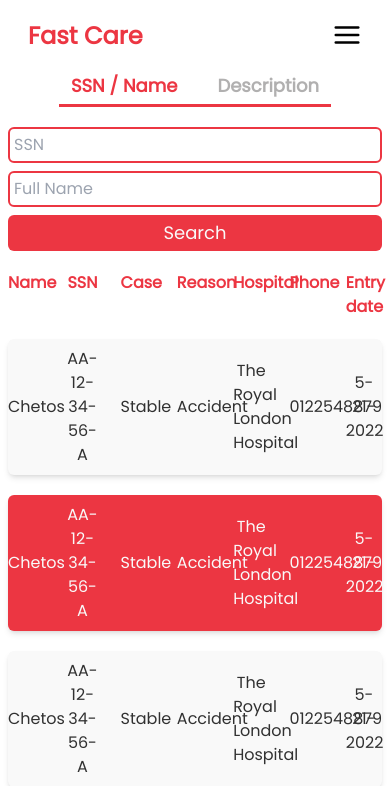
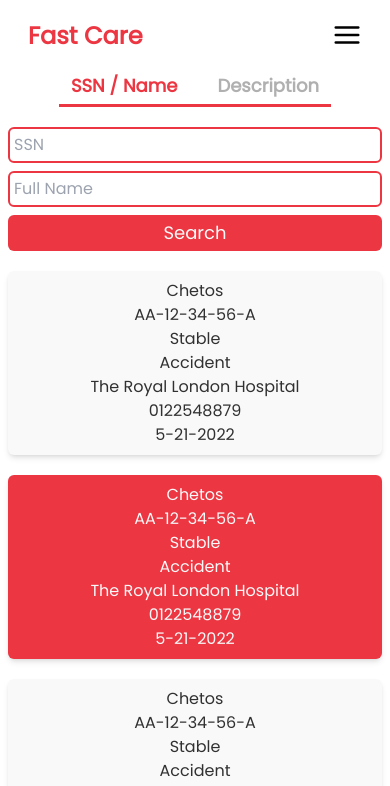
Before and after one commit to MostafaAmrHamed/fast-care, a React (Create React App) app: page / in a window 390 px wide. Shown: the top 786 px of the page. Built offline with nearby package versions, Linux system fonts and the light colour scheme.

Commit message:
feat(lost-people): Responsived the SSN section

```diff
--- a/src/screens/Lost-people/SSN.tsx
+++ b/src/screens/Lost-people/SSN.tsx
@@ -19,7 +19,7 @@ const SSN = () => {
           Search
         </button>
       </div>
-      <div className="grid grid-cols-7 gap-5 text-primary-1 font-semibold text-center">
+      <div className="hidden md:grid grid-cols-7 gap-5 text-primary-1 font-semibold text-center">
         <p>Name</p>
         <p>SSN</p>
         <p>Case</p>
--- a/src/screens/Lost-people/components/List.tsx
+++ b/src/screens/Lost-people/components/List.tsx
@@ -44,7 +44,7 @@ const List = () => {
       {data.map((element, index) => {
         return (
           <div
-            className="grid grid-cols-7 items-center gap-5 text-center text-base text-text-1 bg-primary-2 py-2 rounded-md shadow-md cursor-default"
+            className="md:grid md:grid-cols-7 md:items-center md:gap-5 text-center text-base text-text-1 bg-primary-2 py-2 rounded-md shadow-md cursor-default"
             style={{
               backgroundColor: index % 2 === 0 ? "" : "#EC3642",
               color: index % 2 === 0 ? "" : "#F9F9F9",
```
